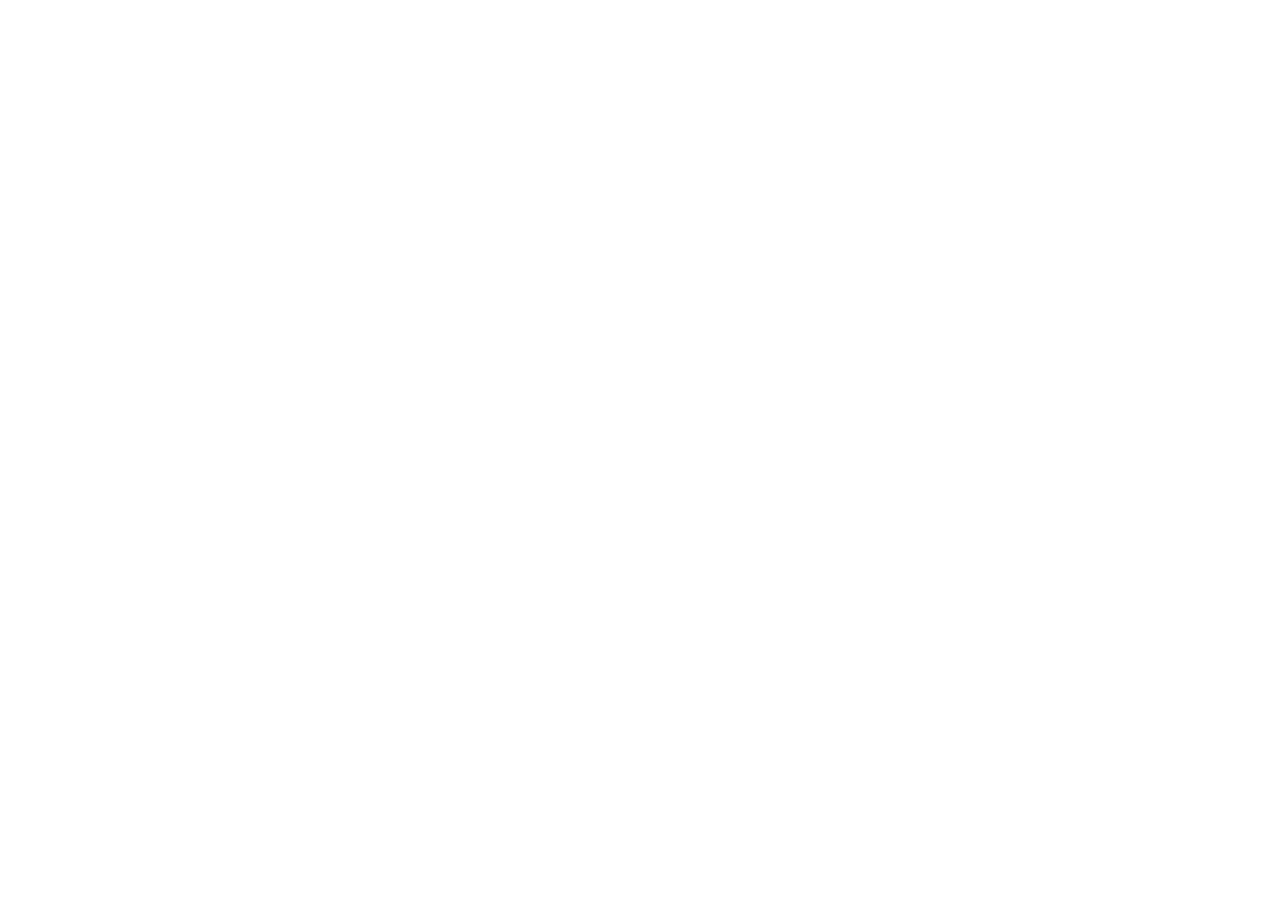
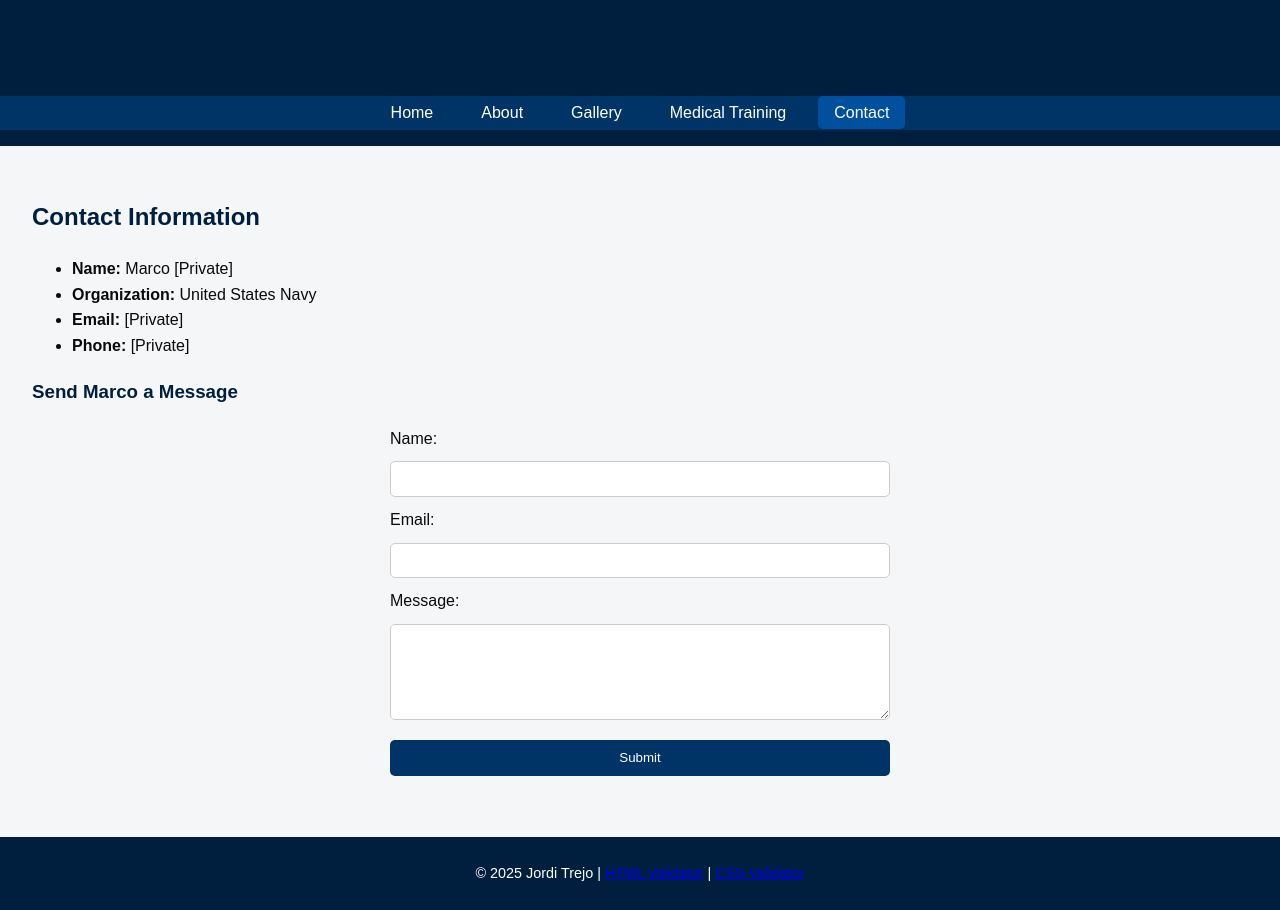
Before and after one commit to JordiT07/JordiT07.github.io, a plain HTML site: page itis3135/client_project/contact.html in a window 1280 px wide. Before the commit the page ends 800 px from the top, so only its background shows below. Drawn offline with Linux system fonts and the light colour scheme.

Commit message:
code changes

```diff
--- a/itis3135/client_project/contact.html
+++ b/itis3135/client_project/contact.html
@@ -0,0 +1,55 @@
+<!DOCTYPE html>
+<html lang="en">
+<head>
+  <meta charset="UTF-8">
+  <meta name="viewport" content="width=device-width, initial-scale=1.0">
+  <title>Contact HM3 Bruno</title>
+  <link rel="stylesheet" href="css/project.css">
+  <script src="js/main.js" defer></script>
+</head>
+<body>
+  <header>
+    <h1>Contact</h1>
+    <nav>
+      <ul>
+        <li><a href="index.html">Home</a></li>
+        <li><a href="about.html">About</a></li>
+        <li><a href="gallery.html">Gallery</a></li>
+        <li><a href="medical.html">Medical Training</a></li>
+        <li><a href="contact.html" class="active">Contact</a></li>
+      </ul>
+    </nav>
+  </header>
+
+  <main>
+    <h2>Contact Information</h2>
+    <ul>
+      <li><strong>Name:</strong> Marco [Private]</li>
+      <li><strong>Organization:</strong> United States Navy</li>
+      <li><strong>Email:</strong> [Private]</li>
+      <li><strong>Phone:</strong> [Private]</li>
+    </ul>
+
+    <h3>Send Marco a Message</h3>
+    <form id="contactForm">
+      <label for="name">Name:</label>
+      <input type="text" id="name" required>
+
+      <label for="email">Email:</label>
+      <input type="email" id="email" required>
+
+      <label for="message">Message:</label>
+      <textarea id="message" rows="5" required></textarea>
+
+      <button type="submit">Submit</button>
+    </form>
+  </main>
+
+  <footer>
+    <p>&copy; 2025 Jordi Trejo |
+      <a href="https://validator.w3.org/">HTML Validator</a> |
+      <a href="https://jigsaw.w3.org/css-validator/">CSS Validator</a>
+    </p>
+  </footer>
+</body>
+</html>
--- a/itis3135/client_project/css/project.css
+++ b/itis3135/client_project/css/project.css
@@ -1,45 +1,138 @@
+/* ========= Base Styles ========= */
 body {
   font-family: Arial, sans-serif;
-  background-color: #e6f0fa;
-  color: #1a2e4a;
   margin: 0;
-  padding: 0;
+  background-color: #f4f6f8;
+  color: #0a0a0a;
 }
 
+/* ========= Header ========= */
 header {
-  background-color: #0b2545;
-  color: #ffffff;
-  padding: 20px;
+  background-color: #001f3f;
+  color: white;
   text-align: center;
+  padding: 1em 0;
 }
 
 nav ul {
-  list-style-type: none;
+  list-style: none;
+  background-color: #003366;
   padding: 0;
+  margin: 0;
+  display: flex;
+  justify-content: center;
+  flex-wrap: wrap;
 }
 
-nav li {
-  display: inline;
-  margin: 0 15px;
+nav ul li {
+  margin: 0.5em;
 }
 
 nav a {
-  color: #ffffff;
+  color: white;
   text-decoration: none;
+  padding: 0.5em 1em;
+  border-radius: 5px;
 }
 
-nav a:hover {
-  color: #7aa8d9;
+nav a:hover, nav a.active {
+  background-color: #00509e;
 }
 
-footer {
-  background-color: #1a2e4a;
-  color: #ffffff;
+/* ========= Hero Section ========= */
+.hero {
   text-align: center;
-  padding: 10px;
-  font-size: 0.9em;
+  padding: 2em;
 }
 
-h1, h2 {
-  color: #0b2545;
+.hero-img {
+  width: 90%;
+  max-width: 600px;
+  border-radius: 10px;
 }
+
+/* ========= Content ========= */
+main {
+  padding: 2em;
+  line-height: 1.6;
+}
+
+h1, h2, h3 {
+  color: #001f3f;
+}
+
+/* ========= Buttons ========= */
+.btn, button {
+  background-color: #003366;
+  color: white;
+  padding: 0.8em 1.2em;
+  border: none;
+  border-radius: 5px;
+  text-decoration: none;
+  display: inline-block;
+  cursor: pointer;
+}
+
+.btn:hover, button:hover {
+  background-color: #00509e;
+}
+
+/* ========= Gallery ========= */
+.gallery {
+  display: flex;
+  flex-wrap: wrap;
+  justify-content: center;
+  gap: 15px;
+  padding: 1em;
+}
+
+.gallery img {
+  width: 300px;
+  border-radius: 10px;
+  transition: transform 0.3s;
+}
+
+.gallery img:hover {
+  transform: scale(1.05);
+}
+
+/* ========= Forms ========= */
+form {
+  width: 90%;
+  max-width: 500px;
+  margin: auto;
+  display: flex;
+  flex-direction: column;
+  gap: 10px;
+}
+
+input, textarea {
+  padding: 0.7em;
+  border-radius: 5px;
+  border: 1px solid #ccc;
+}
+
+button {
+  margin-top: 10px;
+}
+
+/* ========= Footer ========= */
+footer {
+  text-align: center;
+  background-color: #001f3f;
+  color: white;
+  padding: 1em;
+  font-size: 0.9em;
+  margin-top: 2em;
+}
+
+/* ========= Responsive Layout ========= */
+@media (max-width: 700px) {
+  nav ul {
+    flex-direction: column;
+  }
+
+  .gallery img {
+    width: 90%;
+  }
+}
--- a/itis3135/client_project/js/main.js
+++ b/itis3135/client_project/js/main.js
@@ -1,3 +1,32 @@
-document.addEventListener('DOMContentLoaded', () => {
-  console.log("Marco's Navy Corpsman Website loaded successfully!");
+document.addEventListener("DOMContentLoaded", () => {
+  console.log("Site loaded successfully.");
+
+  // Contact form validation
+  const form = document.getElementById("contactForm");
+  if (form) {
+    form.addEventListener("submit", (e) => {
+      e.preventDefault();
+
+      const name = document.getElementById("name").value.trim();
+      const email = document.getElementById("email").value.trim();
+      const message = document.getElementById("message").value.trim();
+
+      // Basic validation
+      if (!name || !email || !message) {
+        alert("Please fill in all fields before submitting.");
+        return;
+      }
+
+      // Email format validation
+      const emailPattern = /^[^@]+@[^@]+\.[^@]+$/;
+      if (!emailPattern.test(email)) {
+        alert("Please enter a valid email address.");
+        return;
+      }
+
+      // Success message
+      alert("Thank you, " + name + "! Your message has been received.");
+      form.reset();
+    });
+  }
 });
```
Also changed, not shown: itis3135/client_project/about.html (+41 -0 lines), itis3135/client_project/gallery.html (+40 -0 lines), itis3135/client_project/index.html (+39 -0 lines), itis3135/client_project/medical.html (+39 -0 lines).
